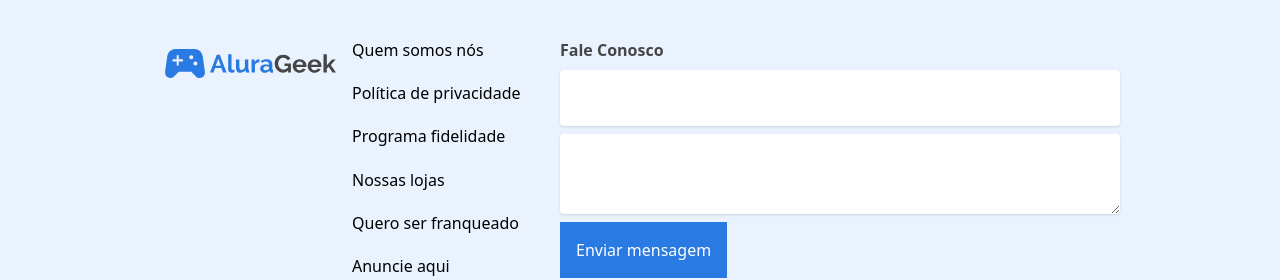
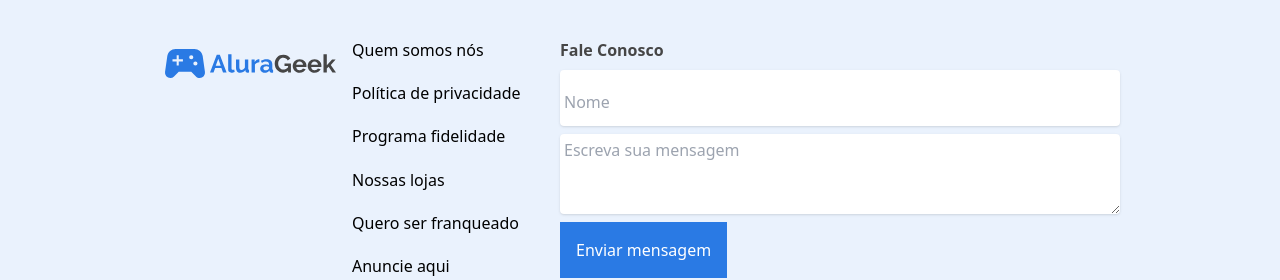
Before and after one commit to Jrm1992/AluraChallenge, a React (Vite) app: page / in a window 1280 px wide. Shown: the part 490-770 px from the top of the page. Built offline with nearby package versions, Linux system fonts and the light colour scheme.

Commit message:
add Footer Component

```diff
--- a/src/components/Footer/index.tsx
+++ b/src/components/Footer/index.tsx
@@ -3,6 +3,11 @@ import Button from '../Button'
 import Logo from '../Logo/logo'
 
 export default function Footer() {
+
+  function handleSubmit(e: any){
+    e.peventDefault()
+  }
+
   return (
     <div className='w-ful h-[470px] flex flex-col'>
       <div className='w-full h-[368px] bg-[#EAF2FD] flex flex-row justify-between py-16 px-40 '>
@@ -15,10 +20,10 @@ export default function Footer() {
           <a>Quero ser franqueado</a>
           <a>Anuncie aqui</a>
         </div>
-        <form className='w-[560px] h-full flex flex-col gap-2 '>
+        <form onSubmit={() => handleSubmit(event)} className='w-[560px] h-full flex flex-col gap-2 '>
           <span className='font-bold text-[#464646]'>Fale Conosco</span>
-          <input className='h-14 rounded shadow outline-none' />
-          <textarea className='h-20 rounded shadow outline-none p-1' />
+          <input className='h-14 rounded shadow outline-none placeholder:absolute placeholder:m-1' placeholder='Nome' />
+          <textarea className='h-20 rounded shadow outline-none p-1' placeholder='Escreva sua mensagem' />
           <div>
             <Button type='submit' Text='Enviar mensagem' />
           </div>
```
